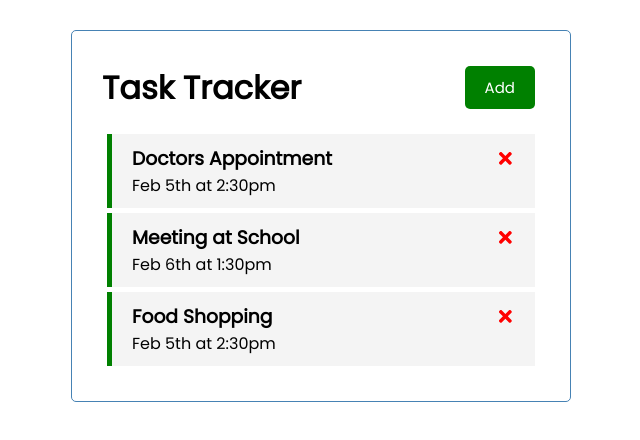
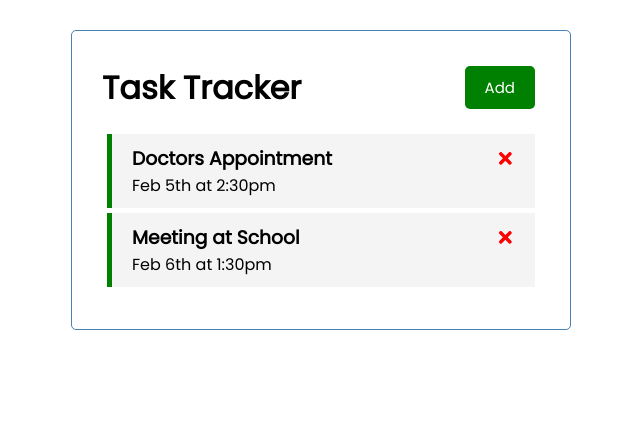
Before and after one commit to derickmoncado/react-task-tracker, a React (Create React App) app: page / in a window 1280 px wide. Shown: the top 440 px of the page, without its empty margins (319-959 px from the left). Built offline with nearby package versions, Linux system fonts and the light colour scheme; data requests are answered from the project's data file.

Commit message:
Added functionality to delete items from server (fake REST API)

```diff
--- a/db.json
+++ b/db.json
@@ -11,12 +11,6 @@
       "text": "Meeting at School",
       "day": "Feb 6th at 1:30pm",
       "reminder": true
-    },
-    {
-      "id": 3,
-      "text": "Food Shopping",
-      "day": "Feb 5th at 2:30pm",
-      "reminder": true
     }
   ]
 }
--- a/src/App.js
+++ b/src/App.js
@@ -30,7 +30,8 @@
   };
 
   // Delete task
-  const deleteTask = (id) => {
+  const deleteTask = async (id) => {
+    await fetch(`http://localhost:5000/tasks/${id}`, { method: "DELETE" });
     setTasks(tasks.filter((task) => task.id !== id));
   };
 
```
